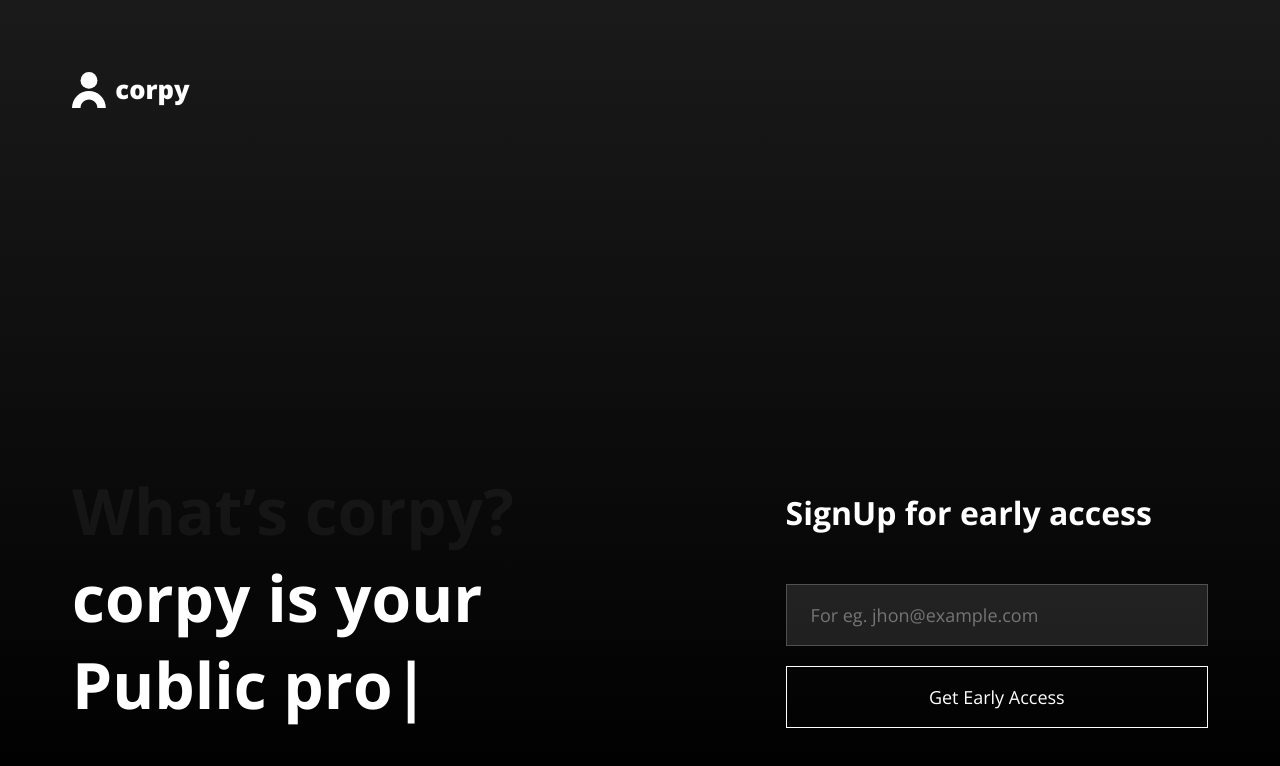
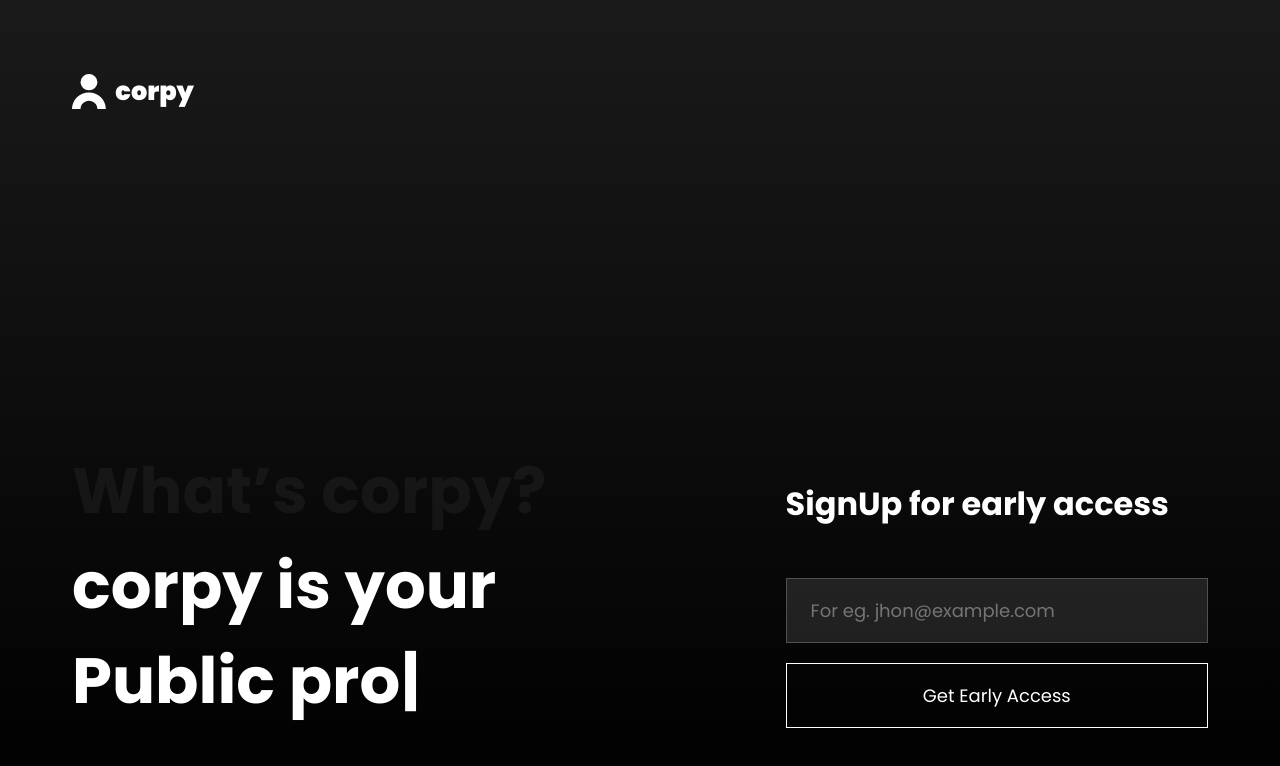
Before and after one commit to corpy-io/coming-soon, a React (Create React App) app: page / in a window 1280 px wide. Shown: the top 766 px of the page. Built offline with nearby package versions, Linux system fonts and the light colour scheme.

Commit message:
changed font

```diff
--- a/src/index.css
+++ b/src/index.css
@@ -1,5 +1,4 @@
-
-@import url('https://fonts.googleapis.com/css2?family=Open+Sans:ital,wght@0,300;0,400;0,500;0,600;0,700;0,800;1,300;1,400;1,500;1,600;1,700;1,800&display=swap');
+@import url('https://fonts.googleapis.com/css2?family=Poppins:wght@100;300;400;600;700;800;900&display=swap');
 
 * {
   min-width: 0;
@@ -10,7 +9,7 @@
   -webkit-touch-callout: none;
   -webkit-text-size-adjust: none;
   -webkit-tap-highlight-color: rgba(0, 0, 0, 0);
-  font-family: 'Open Sans', sans-serif;
+  font-family: 'Poppins', sans-serif;
   -webkit-font-smoothing: antialiased;
   -moz-osx-font-smoothing: grayscale;
 }
```
